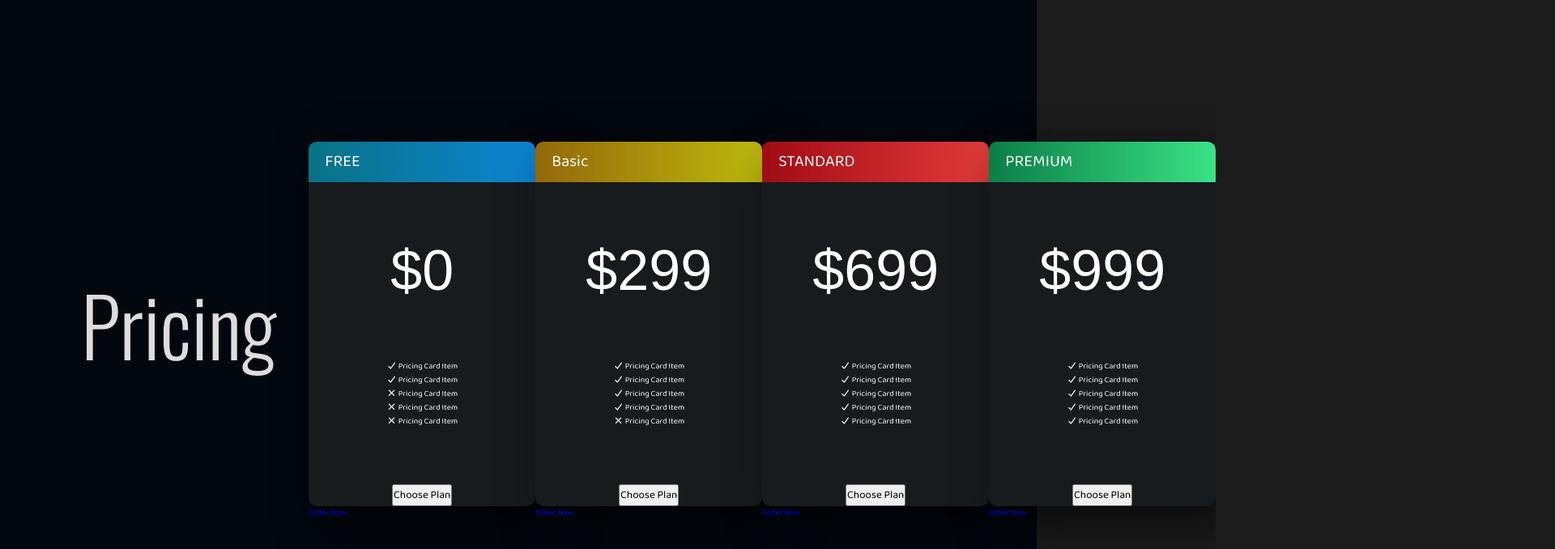
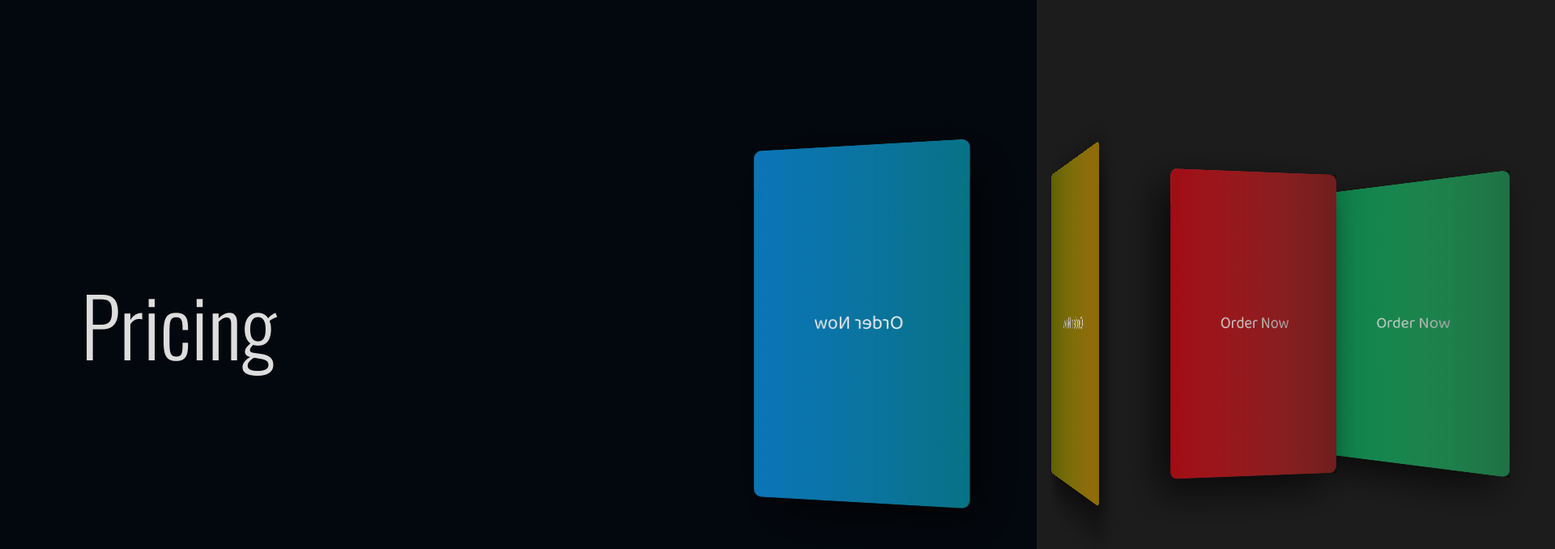
Before and after one commit to jprobussr/Portfolio-Website-Course-Practice, a plain HTML site: page BusinessAgency/index.html in a window 1280 px wide. Shown: the part 1600-2278 px from the top of the page at 81% size, 1920 px wide, since content can reach past the window. Drawn offline with nearby package versions, Linux system fonts and the light colour scheme.

Commit message:
Work on Pricing Cards Section and work with swiper.js

```diff
--- a/BusinessAgency/index.html
+++ b/BusinessAgency/index.html
@@ -4,6 +4,10 @@
     <meta charset="UTF-8" />
     <meta name="viewport" content="width=device-width, initial-scale=1.0" />
     <title>Business Agency</title>
+    <link
+      rel="stylesheet"
+      href="https://cdn.jsdelivr.net/npm/swiper@12/swiper-bundle.min.css"
+    />
     <link
       rel="stylesheet"
       href="https://cdnjs.cloudflare.com/ajax/libs/font-awesome/7.0.1/css/all.min.css"
@@ -66,7 +70,11 @@
         <h1 class="section-heading">About Us</h1>
         <div class="section-heading-line"></div>
         <div class="video-wrapper">
-            <video src="./images/about-us-video.mp4" class="video" controls></video>
+          <video
+            src="./images/about-us-video.mp4"
+            class="video"
+            controls
+          ></video>
           <div class="controls">
             <div class="video-bar-wrapper">
               <div class="video-bar"></div>
@@ -80,7 +88,12 @@
         </div>
         <p class="section-2-paragraph">
           <i class="fas fa-quote-left"></i>
-            Lorem ipsum dolor sit amet consectetur adipisicing elit. Fugit sapiente ipsa doloribus. Enim nisi similique tenetur ratione doloremque, debitis dolores consequuntur aliquam provident numquam inventore saepe aspernatur, eius incidunt maxime? Necessitatibus cupiditate in excepturi et exercitationem laudantium, dolorum expedita nihil!
+          Lorem ipsum dolor sit amet consectetur adipisicing elit. Fugit
+          sapiente ipsa doloribus. Enim nisi similique tenetur ratione
+          doloremque, debitis dolores consequuntur aliquam provident numquam
+          inventore saepe aspernatur, eius incidunt maxime? Necessitatibus
+          cupiditate in excepturi et exercitationem laudantium, dolorum expedita
+          nihil!
           <i class="fas fa-quote-right"></i>
         </p>
       </section>
@@ -90,9 +103,9 @@
       <section class="section-3">
         <h1 class="section-heading">Pricing</h1>
         <div class="section-heading-line"></div>
-
-        <div class="pricing-cards-wrapper">
-          <div class="pricing-cards">
+        <div class="swipper mySwiper">
+          <div class="pricing-cards-wrapper swiper-wrapper">
+            <div class="pricing-card swiper-slide">
               <div class="pricing-card-front">
                 <h1 class="pricing-card-heading heading-free">FREE</h1>
                 <h3 class="pricing-card-price">$0</h3>
@@ -124,7 +137,7 @@
                 <a href="#">Order Now</a>
               </div>
             </div>
-          <div class="pricing-cards">
+            <div class="pricing-card swiper-slide">
               <div class="pricing-card-front">
                 <h1 class="pricing-card-heading heading-basic">Basic</h1>
                 <h3 class="pricing-card-price">$299</h3>
@@ -156,7 +169,7 @@
                 <a href="#">Order Now</a>
               </div>
             </div>
-          <div class="pricing-cards">
+            <div class="pricing-card swiper-slide">
               <div class="pricing-card-front">
                 <h1 class="pricing-card-heading heading-standard">STANDARD</h1>
                 <h3 class="pricing-card-price">$699</h3>
@@ -182,13 +195,15 @@
                     <span>Pricing Card Item</span>
                   </li>
                 </ul>
-              <button class="pricing-card-btn btn-standard">Choose Plan</button>
+                <button class="pricing-card-btn btn-standard">
+                  Choose Plan
+                </button>
               </div>
               <div class="pricing-card-back back-standard">
                 <a href="#">Order Now</a>
               </div>
             </div>
-          <div class="pricing-cards">
+            <div class="pricing-card swiper-slide">
               <div class="pricing-card-front">
                 <h1 class="pricing-card-heading heading-premium">PREMIUM</h1>
                 <h3 class="pricing-card-price">$999</h3>
@@ -214,17 +229,20 @@
                     <span>Pricing Card Item</span>
                   </li>
                 </ul>
-              <button class="pricing-card-btn btn-premium">Choose Plan</button>
+                <button class="pricing-card-btn btn-premium">
+                  Choose Plan
+                </button>
               </div>
               <div class="pricing-card-back back-premium">
                 <a href="#">Order Now</a>
               </div>
             </div>
           </div>
+        </div>
       </section>
       <!-- End Section-3 -->
     </div>
-
+    <script src="https://cdn.jsdelivr.net/npm/swiper@12/swiper-bundle.min.js"></script>
     <script src="./script.js"></script>
   </body>
 </html>
--- a/BusinessAgency/script.js
+++ b/BusinessAgency/script.js
@@ -34,6 +34,23 @@ video.addEventListener('timeupdate', () => {
 
   if (video.ended) {
     btn.className = 'far fa-play-circle';
-    video.style.opacity = '0.3'
+    video.style.opacity = '0.3';
   }
 });
+
+// Section-3 pricing cards
+
+var swiper = new Swiper('.mySwiper', {
+  effect: 'coverflow',
+  grabCursor: true,
+  centeredSlides: true,
+  slidesPerView: 'auto',
+  coverflowEffect: {
+    rotate: 70,
+    stretch: 0,
+    depth: 100,
+    modifier: 1,
+    slideShadows: true,
+  },
+
+});
--- a/BusinessAgency/style.css
+++ b/BusinessAgency/style.css
@@ -416,11 +416,12 @@ body {
   width: 100%;
   display: flex;
   justify-content: space-evenly;
+  padding: 5rem;
 }
 
-.pricing-cards {
-  width: 28rem;
-  height: 45rem;
+.pricing-card {
+  width: 28rem !important;
+  height: 45rem !important;
   background-color: #181b1d;
   border-radius: 1rem;
   box-shadow: 2rem 2rem 6rem rgba(0, 0, 0, 0.7);
@@ -472,4 +473,98 @@ body {
   font-weight: 300;
   color: #fff;
 }
+
+.pricing-card-list li {
+  margin-bottom: 0.5rem;
+}
+
+.list-free li {
+  color: #0da5d3;
+}
+
+.list-basic li {
+  color: #bdba0e;
+}
+
+.list-standard li {
+  color: #e23b3b;
+}
+
+.list-premium li {
+  color: #3be286;
+}
+
+.pricing-card-list i {
+  font-size: 1.8rem;
+  width: 3rem;
+}
+
+.pricing-card-list span {
+  font-size: 1.8rem;
+  font-weight: 300;
+  letter-spacing: 0.1rem;
+}
+
+.pricing-card-btn {
+  width: 18rem;
+  height: 5rem;
+  margin-bottom: 3rem;
+  border-radius: 3rem;
+  border: none;
+  font-size: 1.6rem;
+  text-transform: uppercase;
+  color: #fff;
+  text-shadow: 0.3rem 0.3rem 0.6rem rgba(0, 0, 0, 0.5);
+}
+
+.btn-free {
+  background-color: #0da5d3;
+}
+
+.btn-basic {
+  background-color: #bdba0e;
+}
+
+.btn-standard {
+  background-color: #e23b3b;
+}
+
+.btn-premium {
+  background-color: #3be286;
+}
+
+.pricing-card-back {
+  position: absolute;
+  top: 0;
+  left: 0;
+  width: 100%;
+  height: 100%;
+  display: flex;
+  justify-content: center;
+  align-items: center;
+  transform: rotateY(180deg);
+  border-radius: 1rem;
+}
+
+.back-free {
+  background: linear-gradient(to right, #087285, #0d85d3);
+}
+
+.back-basic {
+  background: linear-gradient(to right, #946809, #bdba0e);
+}
+
+.back-standard {
+  background: linear-gradient(to right, #a10c14, #e23b3b);
+}
+
+.back-premium {
+  background: linear-gradient(to right, #0b7e48, #3be286);
+}
+
+.pricing-card-back a {
+  font-size: 2.5rem;
+  color: #fff;
+}
+
 /* End Sectuion-3 */
```
Lines whose indentation alone changed are shown as unchanged.
